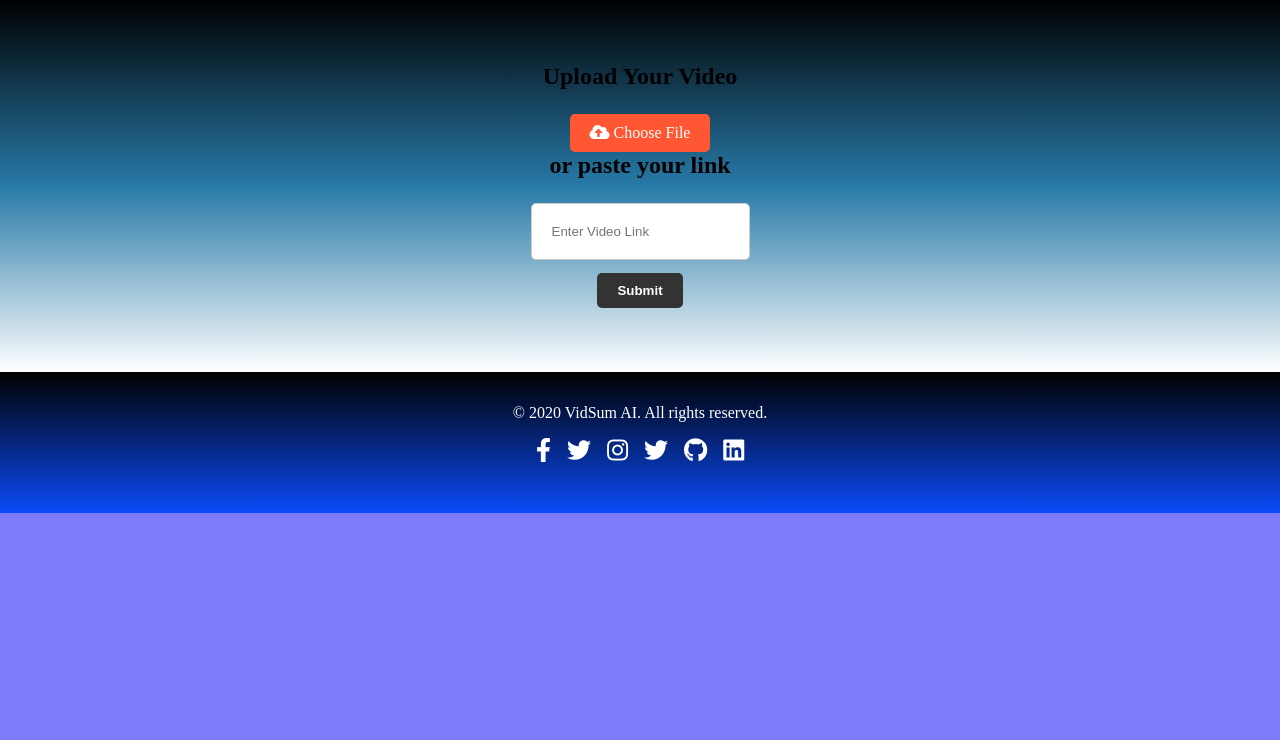
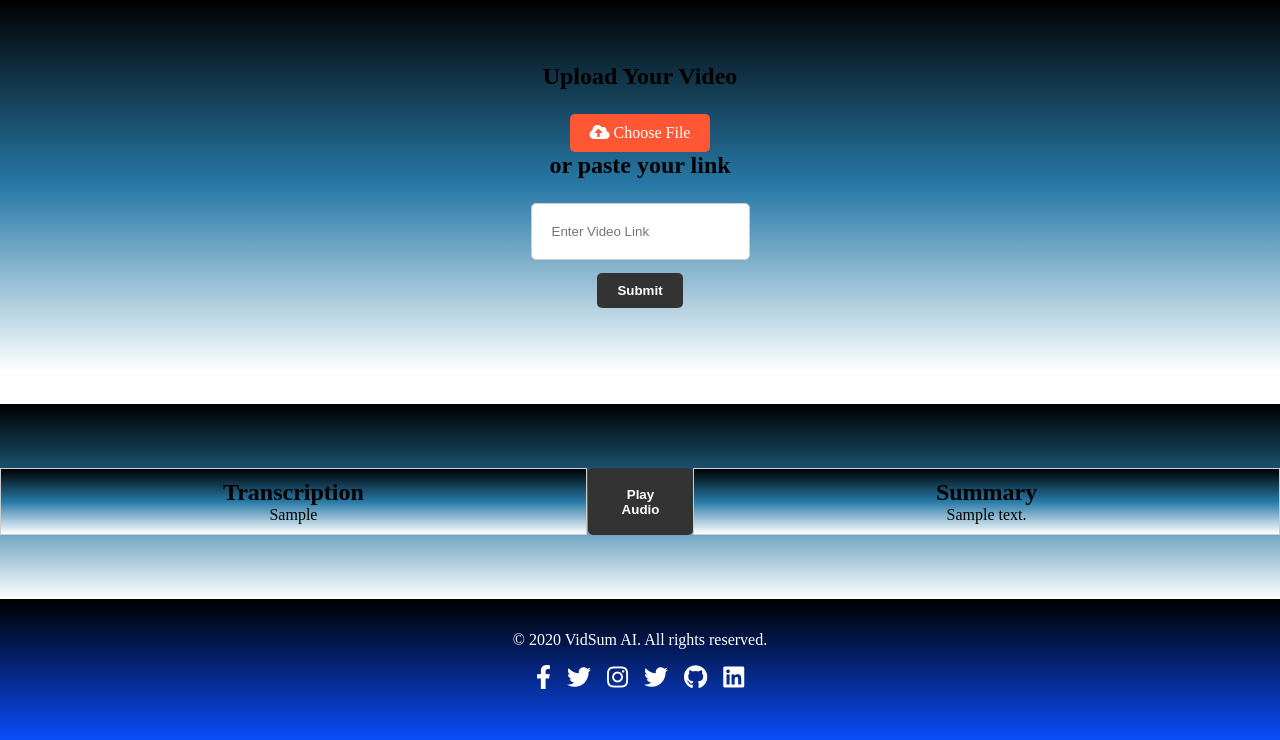
Before and after one commit to asjad895/VidSum-AI, a Flask app: template FRONTEND/templates/index.html in a window 1280 px wide. Shown: the part 2035-2775 px from the top of the page. Before the commit the page ends 2548 px from the top, so only its background shows below. Run offline with Flask 3, Linux system fonts and the light colour scheme; the template is opened without the code that fills it: most values are stand-ins (such as "Sample title", 1, 10 or a date in 2020).

Commit message:
added audio button

```diff
--- a/FRONTEND/app.py
+++ b/FRONTEND/app.py
@@ -26,8 +26,13 @@ def submit():
 
         # Process the file or video link
         # ... (your processing code here)
+        # Process the file or video link and generate transcription and summary data
+        transcription_data = "Generated transcription data"
+        summary_data = "Generated summary data"
 
-        return "Form submitted successfully"
+        return render_template('index.html', transcription_data=transcription_data, summary_data=summary_data)
+
+        return render_template('index.html')
 
 if __name__ == '__main__':
     app.run(debug=True)
--- a/FRONTEND/static/css/style.css
+++ b/FRONTEND/static/css/style.css
@@ -82,12 +82,12 @@ section + section {
     text-decoration: none;
     border-radius: 5px;
     font-weight: bold;
-    transition: background-color 0.3s ease;
+    transition: background-color 0.5s ease;
     margin-top: 10px;
 }
 
 .cta-button:hover {
-    background-color: #555;
+    background-color: #FF814A;
 }
 
 
@@ -301,7 +301,7 @@ footer {
 }
 
 .upload-button:hover {
-    background-color: #555;
+    background-color: #FF814A;
 }
 
 input[type="text"] {
@@ -311,5 +311,44 @@ input[type="text"] {
     border-radius: 5px;
     min-width: 40px;
 }
+/* Style for the result container */
+#result-container {
+    display: flex;
+    justify-content: space-between;
+}
 
-/* Other styles */
+/* Style for the transcription and summary sections */
+ #summary,#transcription{
+    width: 48%; /* Adjust the width as needed */
+    padding: 10px;
+    border: 1px solid #ccc;
+    box-sizing: border-box;
+}
+
+/* Add margin between the sections */
+#transcription {
+    margin-right: 1px;
+}
+
+/* Ensure both sections are in the same row */
+#transcription.visible, #summary.visible {
+    display: flex;
+    flex-direction: column;
+    justify-content: flex-start;
+    align-items: center;
+}
+
+
+#audio-play-button {
+    background-color: #333;
+    color: white;
+    border: none;
+    padding: 10px 20px;
+    border-radius: 5px;
+    font-weight: bold;
+    cursor: pointer;
+    transition: background-color 0.3s ease;
+}
+#audio-play-button:hover {
+    background-color: #FF814A;
+}
--- a/FRONTEND/templates/index.html
+++ b/FRONTEND/templates/index.html
@@ -67,5 +67,18 @@
     </div>
 </section>
 
+<section id="result-container">
+    <section id="transcription" {% if transcription_data %}class="visible"{% endif %}>
+        <h2>Transcription</h2>
+        <p>{{ transcription_data }}</p>
+    </section>
+    <button id="audio-play-button">Play Audio</button>
+    <section id="summary" {% if summary_data %}class="visible"{% endif %}>
+        <h2>Summary </h2>
+        <p>{{ summary_data }}</p>
+    </section>
+</section>
+<!-- <button id="toggle-summary">Toggle Summary</button> -->
+
 
 {% endblock %}
```
